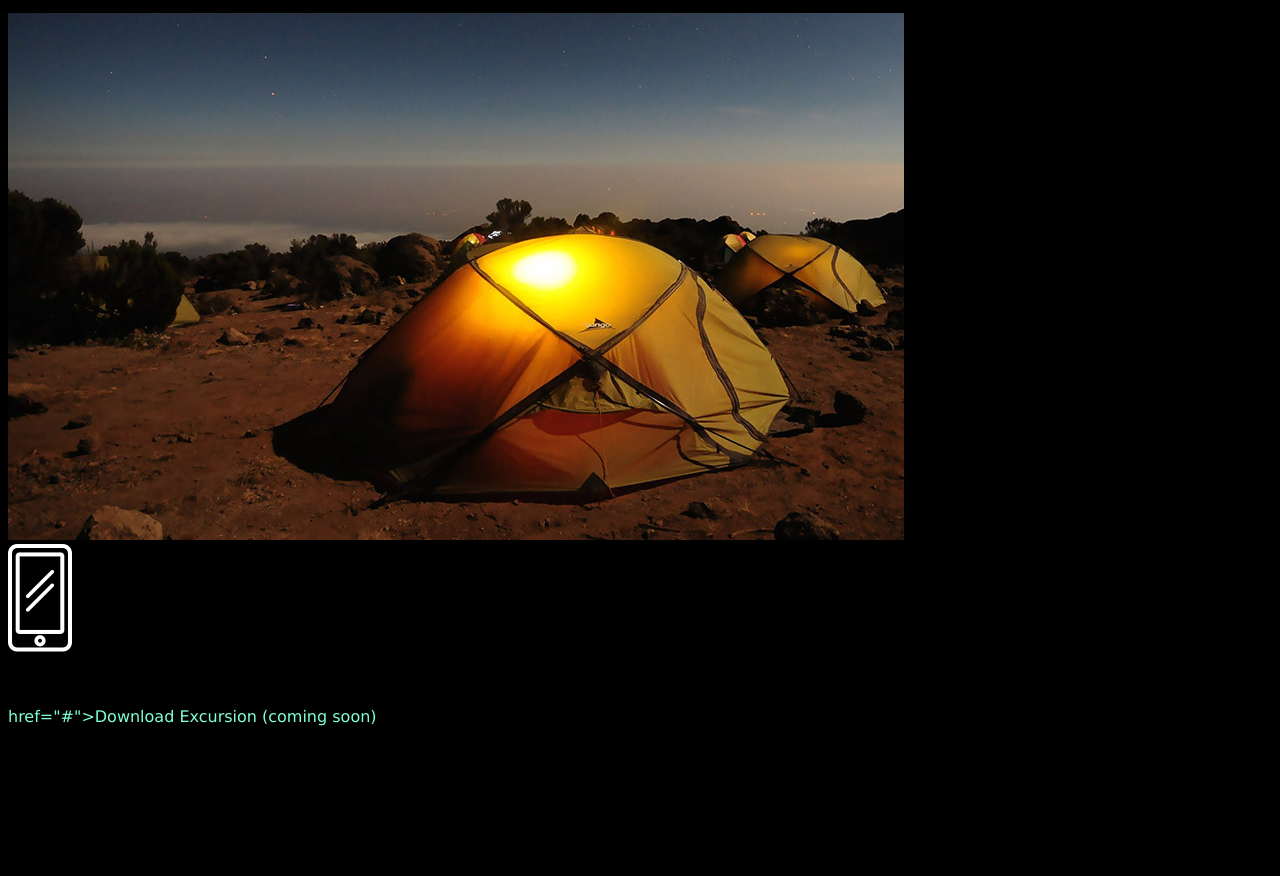
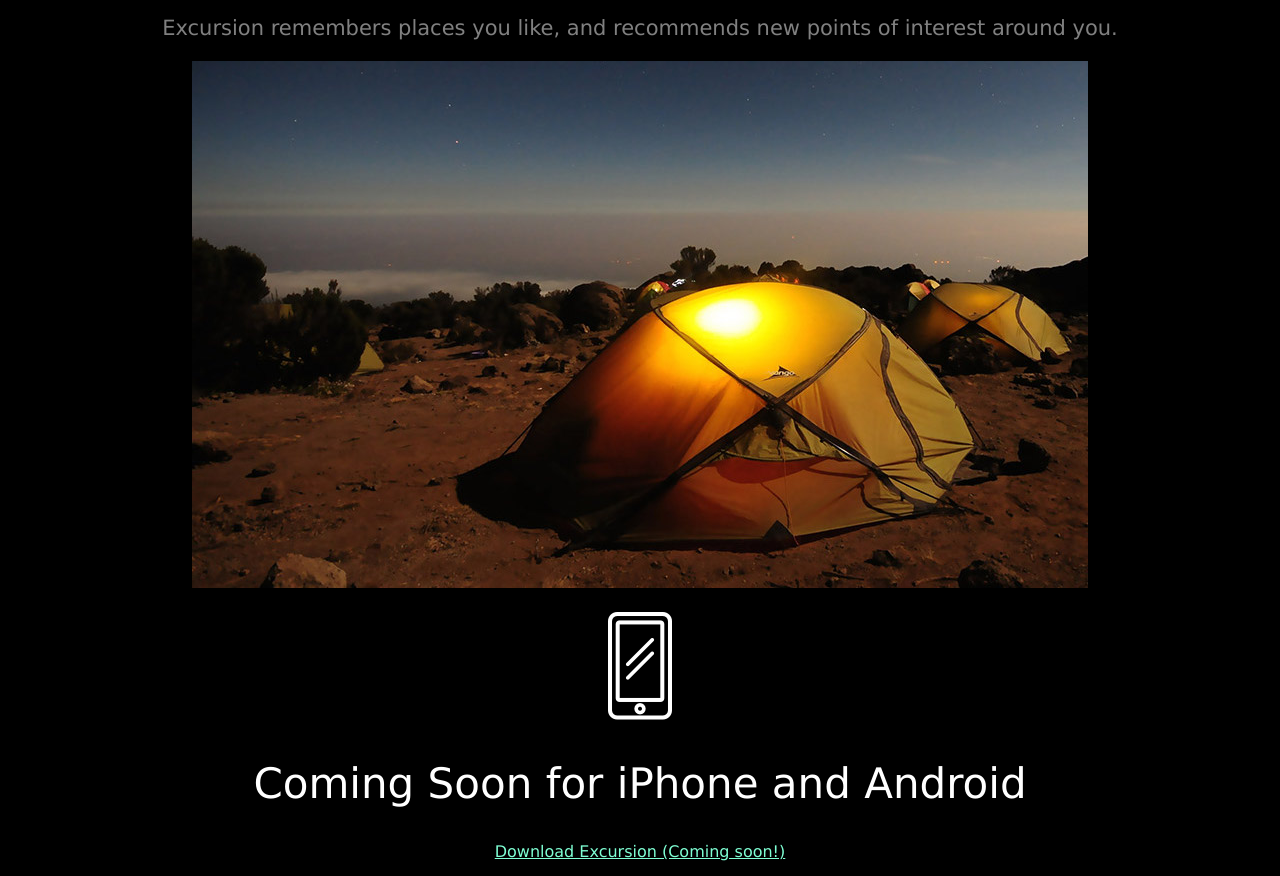
Before and after one commit to garon43/Excursion, a plain HTML site: page index.html in a window 1280 px wide. Shown: the part 459-1335 px from the top of the page. Before the commit the page ends 1236 px from the top, so only its background shows below. Drawn offline with Linux system fonts and the light colour scheme.

Commit message:
Added css content and resolved errors

```diff
--- a/index.html
+++ b/index.html
@@ -9,25 +9,25 @@
     <!-- Header Section -->
     <div id="header">
       <h1> Discover hidden places in the world around you</h1>
-      <a class="dl-link">href="#">Download Excursion (coming soon)</a>
+      <a class="dl-link" href="#">Download Excursion (Coming soon!)</a>
     </div>
     <!-- Main Section -->
     <div id="main">
       <video autoplay muted loop>
-        <source src="resources/videos/excursion.mp4" type="video/mp4">
+        <source src="resources/video/excursion.mp4" type="video/mp4">
      </video>
    </div>
    <!-- First Supporting Section -->
    <div id="first-supporting">
-     <h1>Your personal travel guide</h1>
+     <h2>Your personal travel guide</h2>
      <p>Excursion remembers places you like, and recommends new points of interest around you.</p>
      <img src="resources/images/camp.jpg">
    </div>
    <!-- First Supporting Section -->
    <div id="second-supporting">
      <img src="resources/images/phone.png">
-     <p>Coming Soon for iPhone and Android</p>
-     <a class="dl-link">href="#">Download Excursion (coming soon)</a>
+     <h2>Coming Soon for iPhone and Android</h2>
+     <a class="dl-link" href="#">Download Excursion (Coming soon!)</a>
    </div>
    <!-- footer -->
    <div class="footer">
--- a/resources/css/style.css
+++ b/resources/css/style.css
@@ -1,16 +1,38 @@
 body {
   font-family: Verdana;
   background-color: black;
+  text-align: center;
 }
 
 #header h1 {
   font-size: 50px;
   color: white;
-  text-align: center;
+/*  text-align: center; */
 }
 
 .dl-link {
   font-size: 16px;
   color: aquamarine;
-  text-align: center;
+/*  text-align: center; */
 }
+
+h2 {
+  font-weight: 300;
+  font-size: 42px;
+  color: white;
+}
+
+#first-supporting p {
+  font-size: 21px;
+  color: gray;
+}
+
+#second-supporting img {
+  margin-top: 20px;
+}
+
+.footer {
+  text-align: right;
+  color: gray;
+  font-size: 21px;
+}
```
